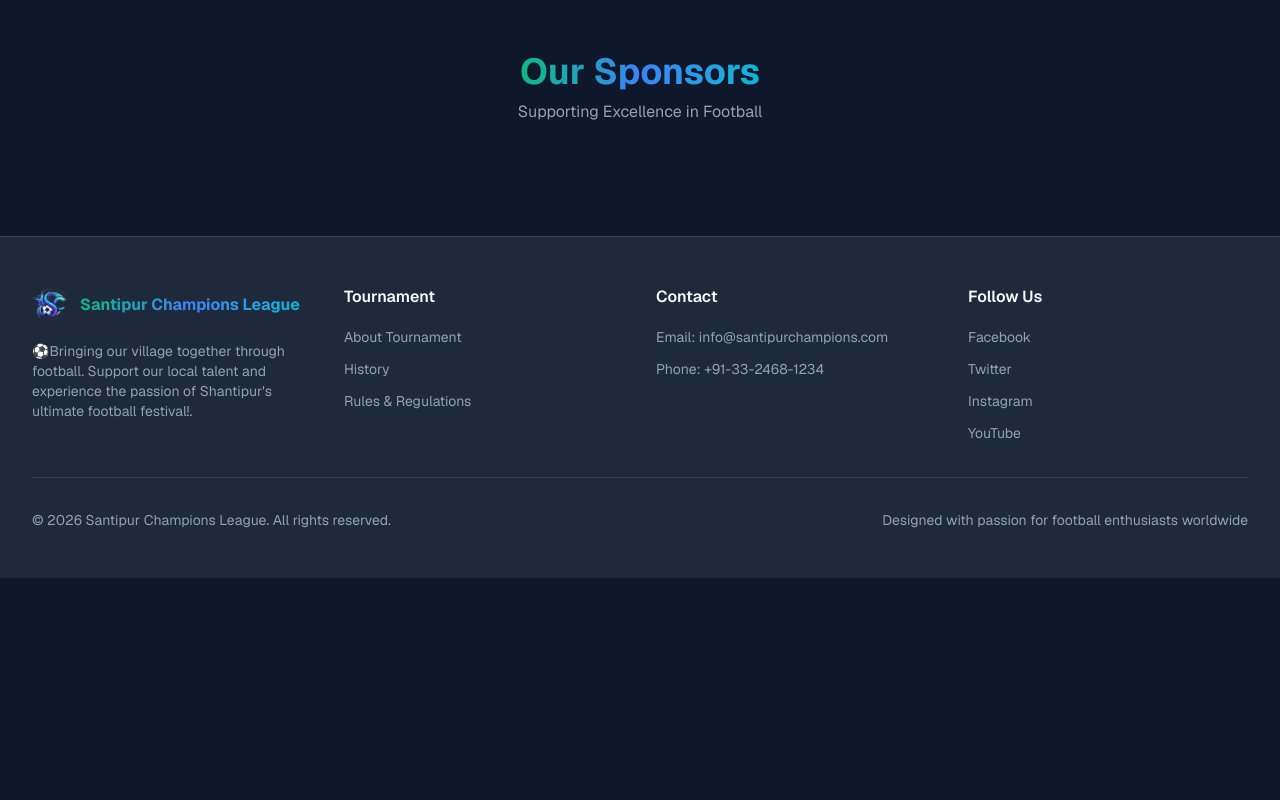
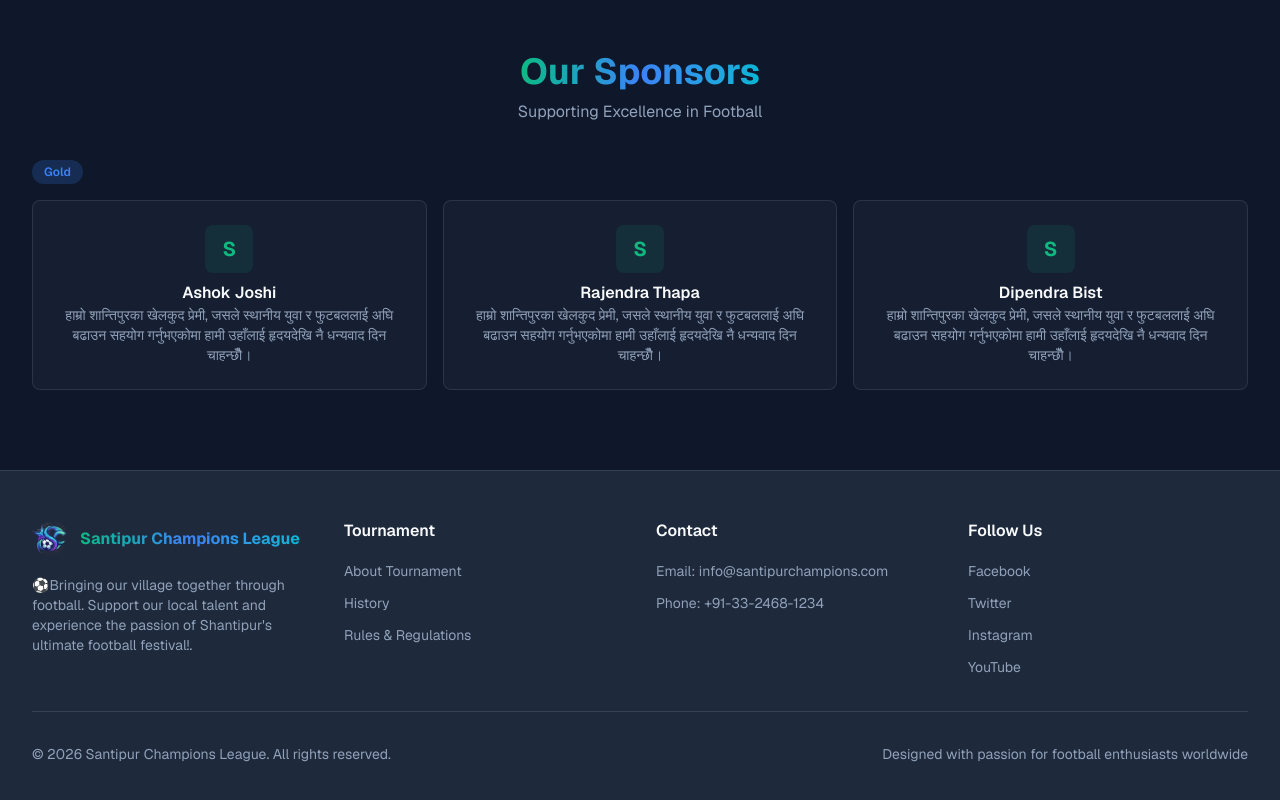
Before and after one commit to chetan-bist/Shantipur-League-, a Next.js app: page / in a window 1280 px wide. Shown: the part 2898-3698 px from the top of the page. Before the commit the page ends 3476 px from the top, so only its background shows below. Built offline with nearby package versions, Linux system fonts and the light colour scheme.

Commit message:
update sponsors

```diff
--- a/data/sponsors.ts
+++ b/data/sponsors.ts
@@ -6,24 +6,24 @@ export interface Sponsor {
 }
 
 export const sponsors: Sponsor[] = [
-  // {
-  //   id: 1,
-  //   name: 'SportVision India',
-  //   category: 'Title',
-  //   description: 'Leading sports management and media company',
-  // },
-  // {
-  //   id: 2,
-  //   name: 'Elite Nutrition',
-  //   category: 'Platinum',
-  //   description: 'Premium sports nutrition and supplementation',
-  // },
-  // {
-  //   id: 3,
-  //   name: 'TechGear Sports',
-  //   category: 'Platinum',
-  //   description: 'High-performance sports equipment manufacturer',
-  // },
+  {
+    id: 1,
+    name: 'Ashok Joshi',
+    category: 'Gold',
+    description: 'हाम्रो शान्तिपुरका खेलकुद प्रेमी, जसले स्थानीय युवा र फुटबललाई अघि बढाउन सहयोग गर्नुभएकोमा हामी उहाँलाई हृदयदेखि नै धन्यवाद दिन चाहन्छौँ।',
+  },
+  {
+    id: 2,
+    name: 'Rajendra Thapa',
+    category: 'Gold',
+    description: 'हाम्रो शान्तिपुरका खेलकुद प्रेमी, जसले स्थानीय युवा र फुटबललाई अघि बढाउन सहयोग गर्नुभएकोमा हामी उहाँलाई हृदयदेखि नै धन्यवाद दिन चाहन्छौँ।',
+  },
+  {
+    id: 3,
+    name: 'Dipendra Bist',
+    category: 'Gold',
+    description: 'हाम्रो शान्तिपुरका खेलकुद प्रेमी, जसले स्थानीय युवा र फुटबललाई अघि बढाउन सहयोग गर्नुभएकोमा हामी उहाँलाई हृदयदेखि नै धन्यवाद दिन चाहन्छौँ।',
+  },
   // {
   //   id: 4,
   //   name: 'CloudForce Analytics',
```
